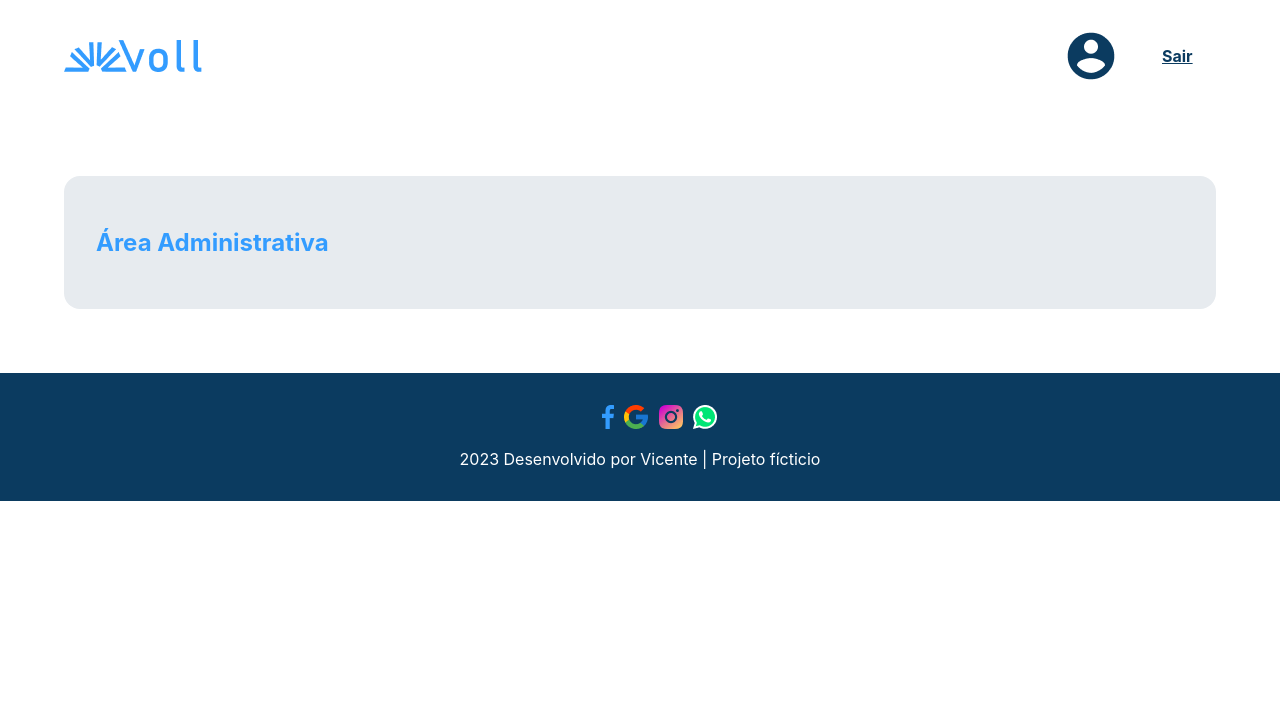
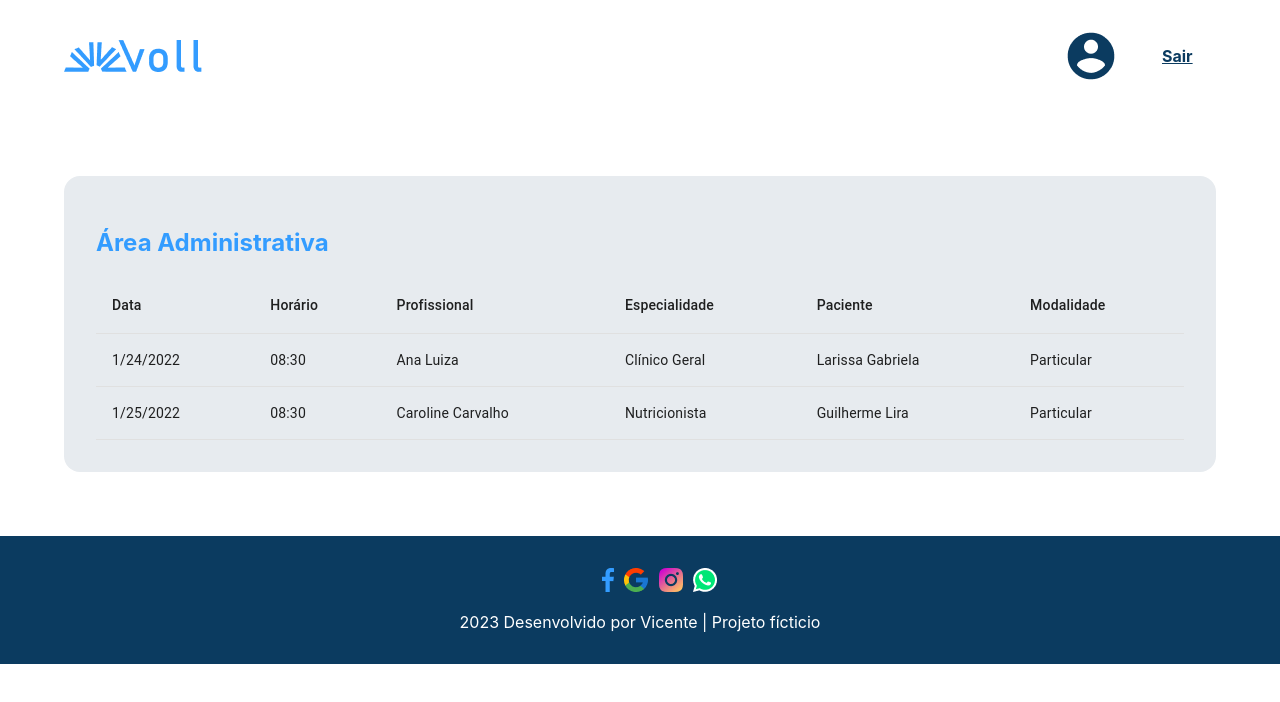
Before and after one commit to VicenteLamberti/voll-alura, a React (Create React App) app: page / in a window 1280 px wide. Shown: the top 702 px of the page. Built offline with nearby package versions, Linux system fonts and the light colour scheme; data requests are answered from the project's data file; the HTML template or start-up script is replaced by a standard one.

Commit message:
criacao tabela e estilizando data

```diff
--- a/src/App.tsx
+++ b/src/App.tsx
@@ -2,14 +2,18 @@ import './App.css';
 import Container from './components/Container';
 import Footer from './components/Footer';
 import Header from './components/Header';
+import Tabela from './components/Table';
 import Title from './components/Title';
+import useDadosConsulta from './useDadosConsulta';
 
 function App() {
+  const { data, error } = useDadosConsulta();
   return (
     <>
       <Header/>
       <Container>
         <Title>Área Administrativa</Title>
+        <Tabela consultas = {data}/>
       </Container>
       <Footer/>
     </>
--- a/src/components/Container/index.tsx
+++ b/src/components/Container/index.tsx
@@ -1,7 +1,7 @@
 import styled from "styled-components";
-
+var ksapokspaioskj = '--cinza-claro'
 const Container = styled.section`
-background-color:  var(--cinza-claro);
+background-color:  var(${ksapokspaioskj});
 margin: 4em;
 border-radius: 16px;
 padding: 2em;
--- /dev/null
+++ b/src/components/Table/index.tsx
@@ -0,0 +1,45 @@
+import { Table, TableBody, TableCell, TableContainer, TableHead, TableRow } from "@mui/material";
+import IConsulta from "../../types/IConsulta";
+import useDadosConsulta from "../../useDadosConsulta";
+
+function Tabela({consultas} : {consultas : IConsulta[] | null}){
+
+
+
+
+    return(
+        <>
+            <TableContainer>
+                <Table sx={{minWidth: 700}} aria-label="tabela-customizada">
+                    <TableHead>
+                        <TableRow>
+                            <TableCell>Data</TableCell>
+                            <TableCell>Horário</TableCell>
+                            <TableCell>Profissional</TableCell>
+                            <TableCell>Especialidade</TableCell>
+                            <TableCell>Paciente</TableCell>
+                            <TableCell>Modalidade</TableCell>
+                        </TableRow>
+                    </TableHead>
+                    <TableBody>
+                        {consultas?.map(linha=>
+
+                            <TableRow>
+                            <TableCell component="th" scope="row">{new Date(linha.data).toLocaleDateString()}</TableCell>
+                            <TableCell >{linha.horario}</TableCell>
+                            <TableCell >{linha.profissional[0].nome}</TableCell>
+                            <TableCell >{linha.profissional[0].especialidade}</TableCell>
+                            <TableCell >{linha.paciente}</TableCell>
+                            <TableCell >{linha.modalidade}</TableCell>
+                        </TableRow>
+
+                        )}
+
+                    </TableBody>
+                </Table>
+            </TableContainer>
+        </>
+    )
+}
+
+export default Tabela;
--- /dev/null
+++ b/src/useDadosConsulta.ts
@@ -0,0 +1,8 @@
+import IConsulta from "./types/IConsulta"
+import useFetch from "./useFetch"
+
+const useDadosConsulta = ()=>{
+    return useFetch<IConsulta[]>({url : 'consultas' });
+}
+
+export default useDadosConsulta;
```
Also changed, not shown: src/useDadosProfissional.ts (added, +8 -0 lines).
